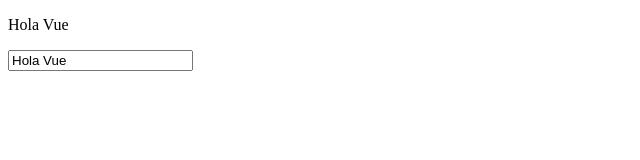
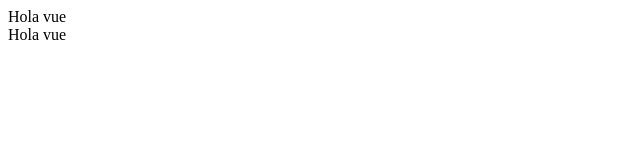
Before and after one commit to EAMR22/Vue-Basico, a plain HTML site: page index.html in a window 1280 px wide. Shown: the whole page, without its empty margins (0-640 px from the left). Drawn offline with nearby package versions, Linux system fonts and the light colour scheme.

Commit message:
comunicacion con componentes profundos

```diff
--- a/index.html
+++ b/index.html
@@ -11,29 +11,29 @@
     <div id="app"></div>
     <script>
         const app = Vue.createApp({
-            data() {        // v-bind:value="text" v-on:update="input" == v-model:value="text"
+            data() {
                 return {
-                    text: "Hola Vue"
+                    text: "Hola vue"
+                };
+            },
+            provide() {
+                return {
+                    otroTexto: this.text
                 };
             },
             template: `
-                <div>
-                    <p>{{ text }}</p>
-                    <v-input v-model:value="text" />
-                </div>
+                <div>{{ text }}</div>
+                <otro />
             `
         });
 
-        app.component("v-input", {
-            props: {
-                value: String
-            },
-            methods: {
-                input(e) {
-                    this.$emit("update:value", e.target.value);
-                }
-            },
-            template: `<input type="text" v-bind:value="value" v-on:input="input" />`
+        app.component("otro", {
+            template: `<tercer />`
+        });
+
+        app.component("tercer", {
+            inject: ["otroTexto"],
+            template: `<div>{{ otroTexto }}</div>`
         });
 
         const vm = app.mount("#app");
```
